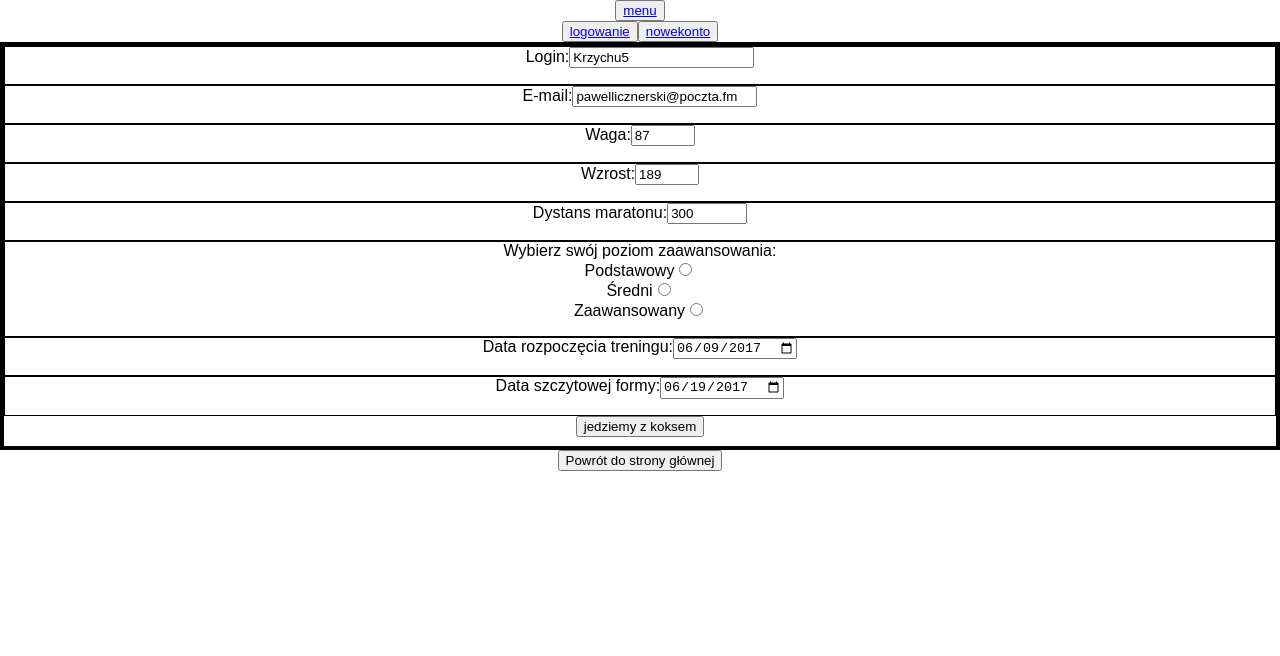
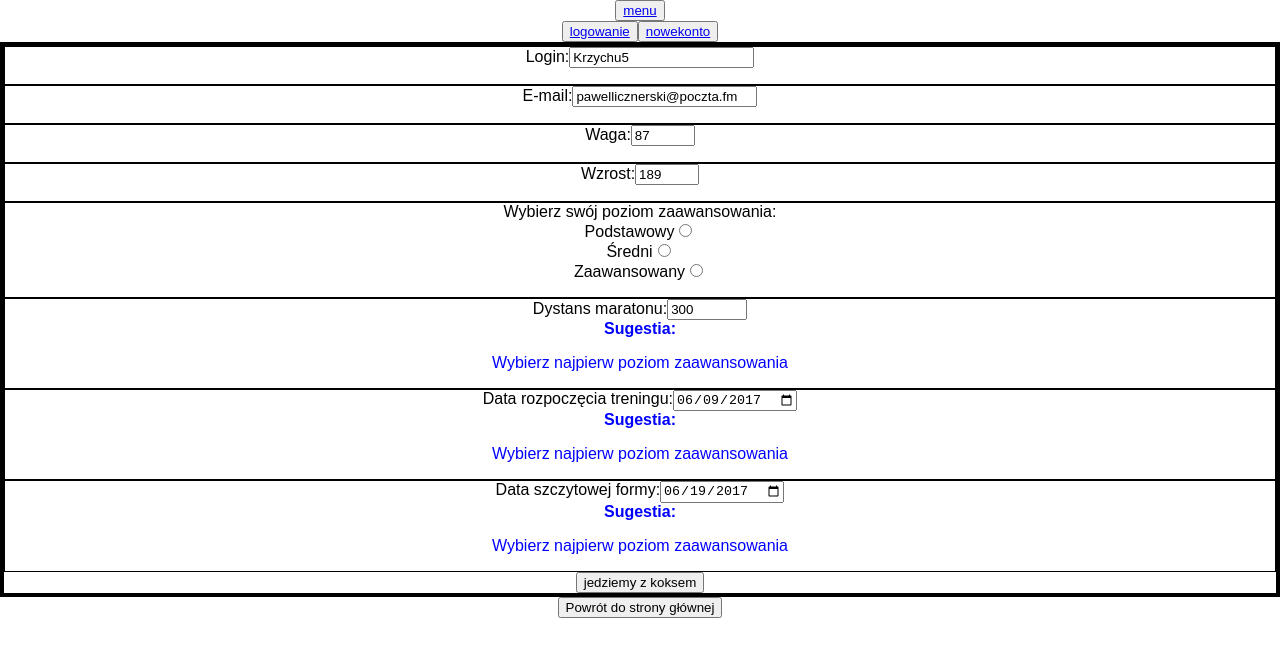
Before and after one commit to pawellicznerski/Bike_Training_App, a React (Create React App) app: page /nowekonto in a window 1280 px wide. Shown: the top 656 px of the page. Built offline with nearby package versions, Linux system fonts and the light colour scheme.

Commit message:
Dodanie  do formularza suggesti

```diff
--- a/src/components/fillInForm.js
+++ b/src/components/fillInForm.js
@@ -1,6 +1,7 @@
 import React, { Component }  from 'react';
 import { stringsFillInForm } from './strings.js';
 import { TrainingPlan } from './trainingPlan.js';
+import { HandleRenderingSuggestions } from './renderingSuggestions.js';
 import { Prompt } from 'react-router-dom';
 import { BrowserRouter as Router,Route,Link,NavLink, Switch } from 'react-router-dom';
 
@@ -17,13 +18,15 @@ export class FillInForm extends Component {
       email: 'pawellicznerski@poczta.fm',
       weight: '87',
       height: '189',
+      yourExperience:"",
+      emptyyourExperienceFieldWarning:"",
       trainingType: '300',
+      trainingTypeSuggestion: 0,
       dateStart: '2017-06-09',
       emptydateStartFieldWarning:"",
+      dateSuggestion:1,
       dateEnd: '2017-06-19',
       emptydateEndFieldWarning:"",
-      yourExperience:"",
-      emptyyourExperienceFieldWarning:"",
 
       style:{
         border: '4px solid black',
@@ -126,7 +129,7 @@ handleOnBlur =(e)=>{
     const basicDataFormat = /(?=.*\d)(?=.*[A-Za-z]).{4,15}/;
     const currentWarningBlurText = stringsFillInForm.loginFormatWarning ;
     this.handleValidation(name,blurredFieldData,basicDataFormat,currentWarningBlurText);
-  } else if (name==="email"){
+  } else if(name==="email"){
     const blurredFieldData = this.state.email;
     const basicDataFormat = /^(([^<>()\[\]\\.,;:\s@"]+(\.[^<>()\[\]\\.,;:\s@"]+)*)|(".+"))@((\[[0-9]{1,3}\.[0-9]{1,3}\.[0-9]{1,3}\.[0-9]{1,3}])|(([a-zA-Z\-0-9]+\.)+[a-zA-Z]{2,}))$/;
     const currentWarningBlurText = stringsFillInForm.emailFormatWarning ;
@@ -188,6 +191,7 @@ returnToMenu=(e)=>{
 
 
 
+
 render(){
   const currentDateNumberMinusOneDay = Math.abs((new Date(new Date().toJSON().slice(0,10))) - 86400000);
   const currentDate = new Date().toJSON().slice(0,10);
@@ -217,7 +221,7 @@ render(){
                   name="login"
                 />
               </label>
-              <p>{this.state.emptyloginFieldWarning}</p>
+              <p style={{color:'red'}}>{this.state.emptyloginFieldWarning}</p>
             </div>
 
             <div style={this.state.style2}>
@@ -234,7 +238,7 @@ render(){
                   name="email"
                 />
               </label>
-              <p>{this.state.emptyemailFieldWarning}</p>
+              <p style={{color:'red'}}>{this.state.emptyemailFieldWarning}</p>
             </div>
 
             <div style={this.state.style2}>
@@ -252,7 +256,7 @@ render(){
                   name="weight"
                 />
               </label>
-              <p>{this.state.emptyweightFieldWarning}</p>
+              <p style={{color:'red'}}>{this.state.emptyweightFieldWarning}</p>
             </div>
 
             <div style={this.state.style2}>
@@ -270,7 +274,20 @@ render(){
                   name="height"
                 />
               </label>
-              <p>{this.state.emptyheightFieldWarning}</p>
+              <p style={{color:'red'}}>{this.state.emptyheightFieldWarning}</p>
+            </div>
+
+            <div style={this.state.style2}>
+              Wybierz swój poziom zaawansowania:<br/>
+              <label>
+                  Podstawowy
+                <input type="radio" name="yourExperience" value="beginner" onChange={this.handleInputChange}/><br/>
+                  Średni
+                <input type="radio" name="yourExperience" value="middle" onChange={this.handleInputChange}/><br/>
+                  Zaawansowany
+                <input type="radio" name="yourExperience" value="professional" onChange={this.handleInputChange}/>
+              </label>
+              <p style={{color:'red'}}>{this.state.emptyyourExperienceFieldWarning}</p>
             </div>
 
             <div style={this.state.style2}>
@@ -289,21 +306,8 @@ render(){
                   title="Wpisz dystans od 200 do 10000"
                 />
             </label>
-              <p>{this.state.emptytrainingTypeFieldWarning}</p>
-            </div>
+            <HandleRenderingSuggestions yourExperience={this.state.yourExperience} placeOfRendering={this.state.trainingTypeSuggestion}></HandleRenderingSuggestions>
 
-
-            <div style={this.state.style2}>
-              Wybierz swój poziom zaawansowania:<br/>
-              <label>
-                  Podstawowy
-                <input type="radio" name="yourExperience" value="beginner" onChange={this.handleInputChange}/><br/>
-                  Średni
-                <input type="radio" name="yourExperience" value="middle" onChange={this.handleInputChange}/><br/>
-                  Zaawansowany
-                <input type="radio" name="yourExperience" value="professional" onChange={this.handleInputChange}/>
-              </label>
-              <p>{this.state.emptyyourExperienceFieldWarning}</p>
             </div>
 
             <div style={this.state.style2}>
@@ -319,7 +323,8 @@ render(){
                 min={currentDateMinusOne}
                 />
               </label>
-              <p>{this.state.emptydateStartFieldWarning}</p>
+            <HandleRenderingSuggestions yourExperience={this.state.yourExperience} placeOfRendering={this.state.dateSuggestion}></HandleRenderingSuggestions>
+
             </div>
 
             <div style={this.state.style2}>
@@ -335,7 +340,7 @@ render(){
                 min={currentDate}
                 />
               </label>
-              <p>{this.state.emptydateEndFieldWarning}</p>
+            <HandleRenderingSuggestions yourExperience={this.state.yourExperience} placeOfRendering={this.state.dateSuggestion}></HandleRenderingSuggestions>
             </div>
 
             <input type="submit" value={stringsFillInForm.inputSubmitValue} />
--- /dev/null
+++ b/src/components/renderingSuggestions.js
@@ -0,0 +1,43 @@
+import React, { Component }  from 'react';
+
+export class HandleRenderingSuggestions extends Component {
+
+  contentOfSuggestion(yourExperience,placeOfRendering) {
+      if(yourExperience===''){
+        return <p>Wybierz najpierw poziom zaawansowania</p>
+      }if(placeOfRendering===0){
+        return <p>max dystans {this.handleSubmitValue(yourExperience,placeOfRendering)}</p>
+      } else if (placeOfRendering===1){
+        return <p>minimalny czas na przygotowania {this.handleSubmitValue(yourExperience,placeOfRendering)}</p>
+      } else {
+        alert("coś nie tak z warunkiem w render suggestion");
+      }
+    }
+  handleSubmitValue(yourExperience,placeOfRendering) {
+    const suggestedValues = {
+      beginner:[300,40],
+      middle:[600,40],
+      professional:['no limits',30],
+    }
+    if(yourExperience==="beginner"){
+      return suggestedValues.beginner[placeOfRendering]
+    } else if(yourExperience==="middle"){
+      return suggestedValues.middle[placeOfRendering]
+    } else if(yourExperience==="professional"){
+      return suggestedValues.professional[placeOfRendering]
+    }
+  }
+
+
+  render() {
+    const {yourExperience,placeOfRendering} = this.props;
+      return (
+        <div className="formSuggestion">
+          <div style={{color:'blue'}}>
+            <strong>Sugestia:</strong>
+            {this.contentOfSuggestion(yourExperience,placeOfRendering)}
+          </div>
+        </div>
+      )
+    }
+};
```
